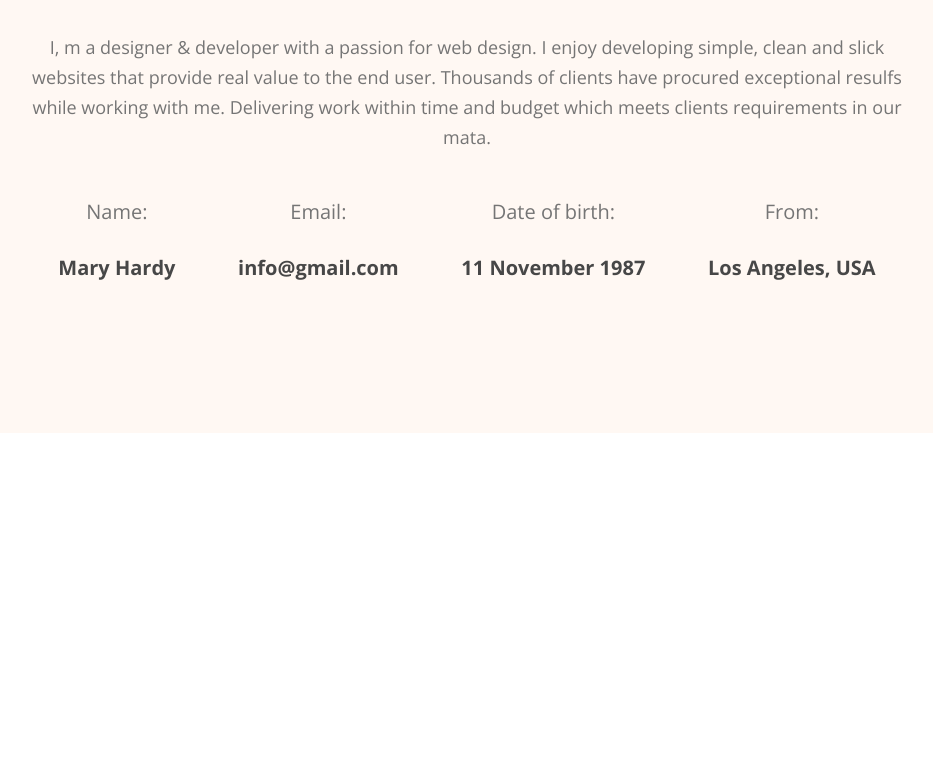
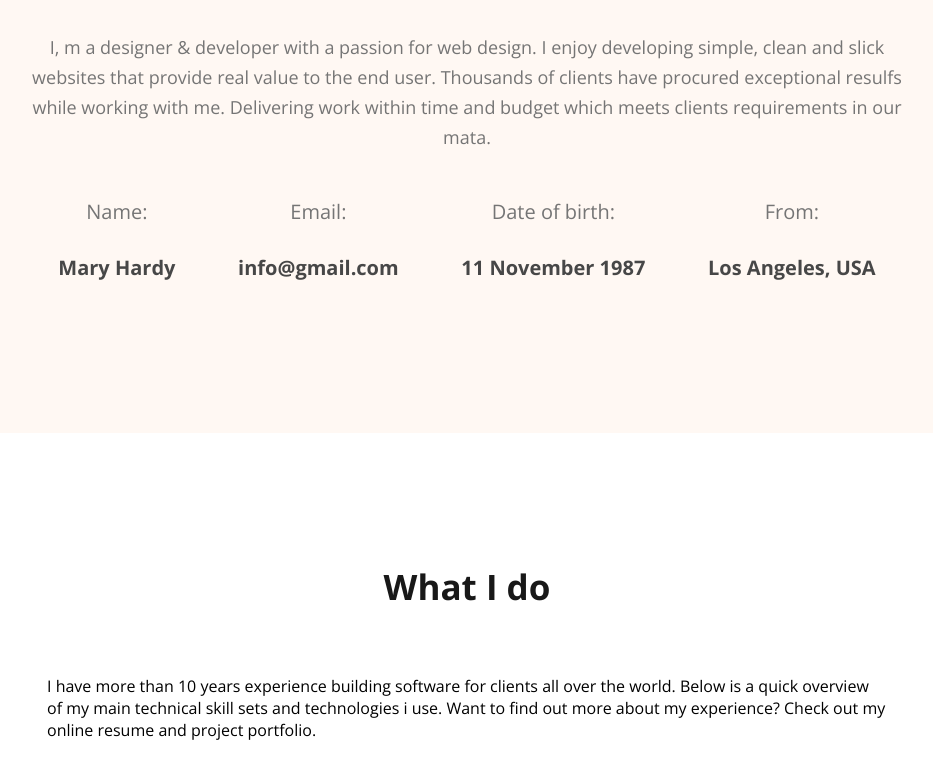
Before and after one commit to Edward0037/Al-Amin-portfolio, a plain HTML site: page index.html in a window 1280 px wide. Shown: the part 1210-1989 px from the top of the page, without its empty margins (173-1106 px from the left). Before the commit the page ends 1773 px from the top, so only its background shows below. Drawn offline with nearby package versions, Linux system fonts and the light colour scheme.

Commit message:
add another commit

```diff
--- a/index.html
+++ b/index.html
@@ -62,6 +62,10 @@
                 </div>
             </div>
         </section>
+        <section>
+            <h3 class="section-title">What I do</h3>
+            <p class="section-description">I have more than 10 years experience building software for clients all over the world. Below is a quick overview of my main technical skill sets and technologies i use. Want to find out more about my experience? Check out my online resume and project portfolio.</p>
+        </section>
 
 
 
--- a/styles/portfolio.css
+++ b/styles/portfolio.css
@@ -127,3 +127,6 @@ main {
     line-height: 30px;
 
 }
+.section-description{
+    padding: 30px 150px;
+}
```
